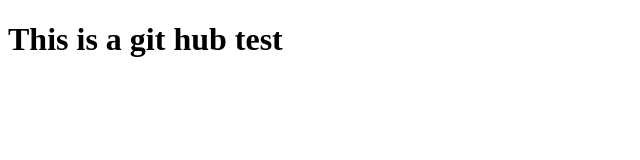
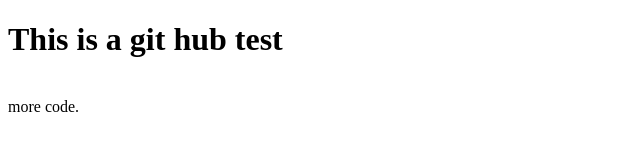
Before and after one commit to takeatest/test, a plain HTML site: page index.html in a window 1280 px wide. Shown: the full height of the page, 0-640 px from the left. Drawn offline with Linux system fonts and the light colour scheme.

Commit message:
more change

```diff
--- a/index.html
+++ b/index.html
@@ -5,5 +5,7 @@
 </head>
 <body>
 	<h1>This is a git hub test</h1>
+	<br>
+	more code.
 </body>
 </html>
```
